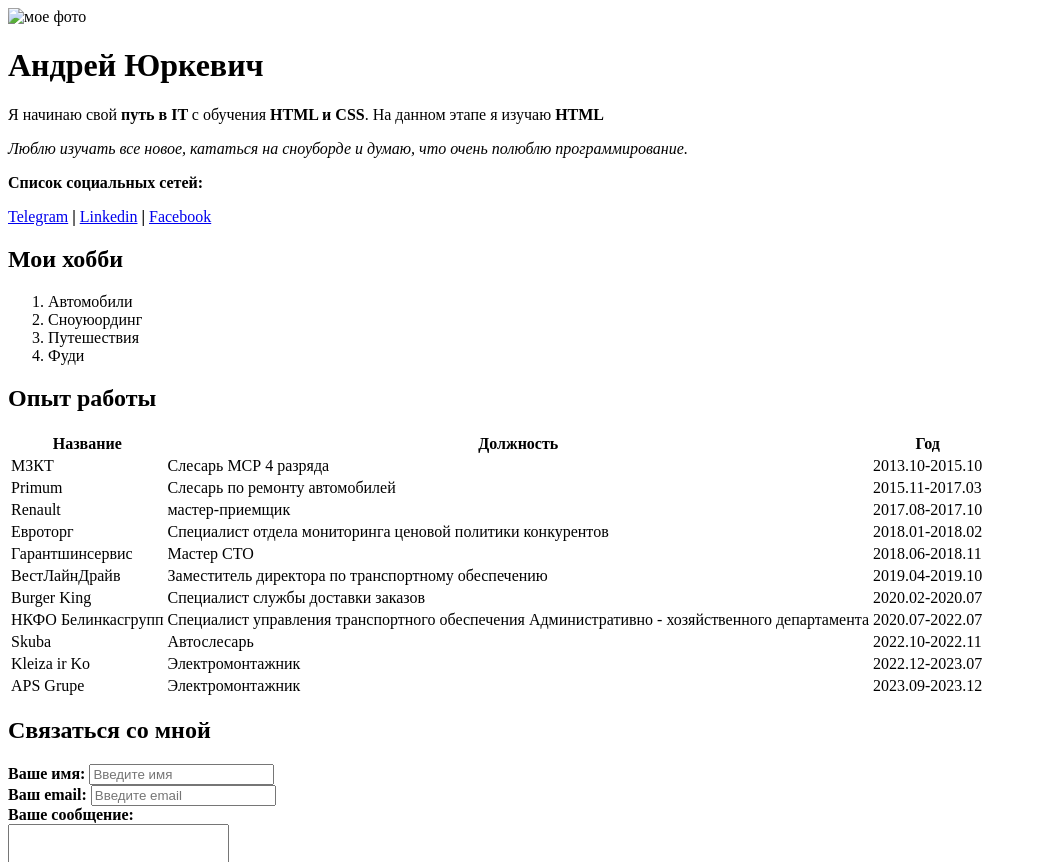
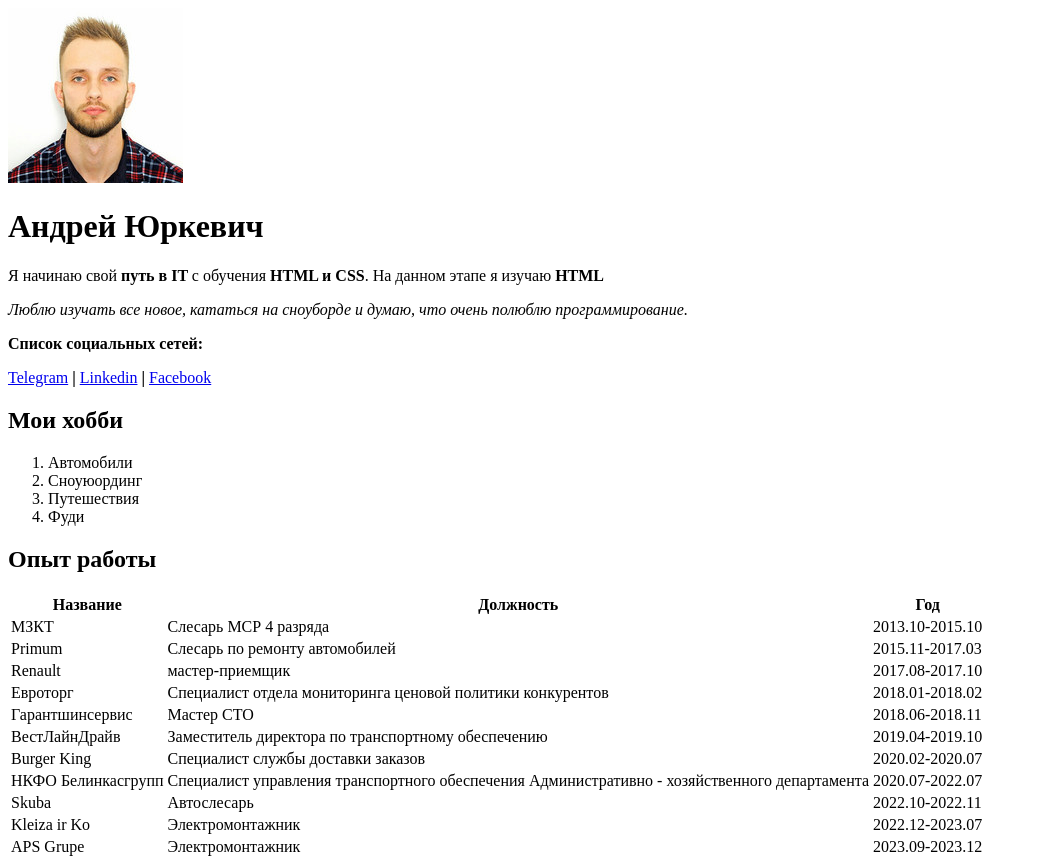
Before and after one commit to AndYu1993/resume, a plain HTML site: page index.html in a window 1280 px wide. Shown: the top 862 px of the page, without its empty margins (0-1038 px from the left). Drawn offline with Linux system fonts and the light colour scheme.

Commit message:
Update index.html

```diff
--- a/index.html
+++ b/index.html
@@ -6,7 +6,7 @@
     <meta name="keywords" content="Мои навки, способности, стаж работы, информация о себе">
     <meta name="desription" content="Андрей Юркевич резюме-сайт">
     <title>Resume</title>
-    <img src="images/img.jpg" alt="мое фото">
+    <img src="img.jpg" alt="мое фото">
     <h1>Андрей Юркевич</h1><p>Я начинаю свой <strong>путь в IT </strong> с обучения <strong>HTML и CSS</strong>.
         На данном этапе я изучаю <strong>HTML</strong></p>
         <p><em>Люблю изучать все новое, кататься на сноуборде и думаю, что очень полюблю программирование.</em></p>
```
